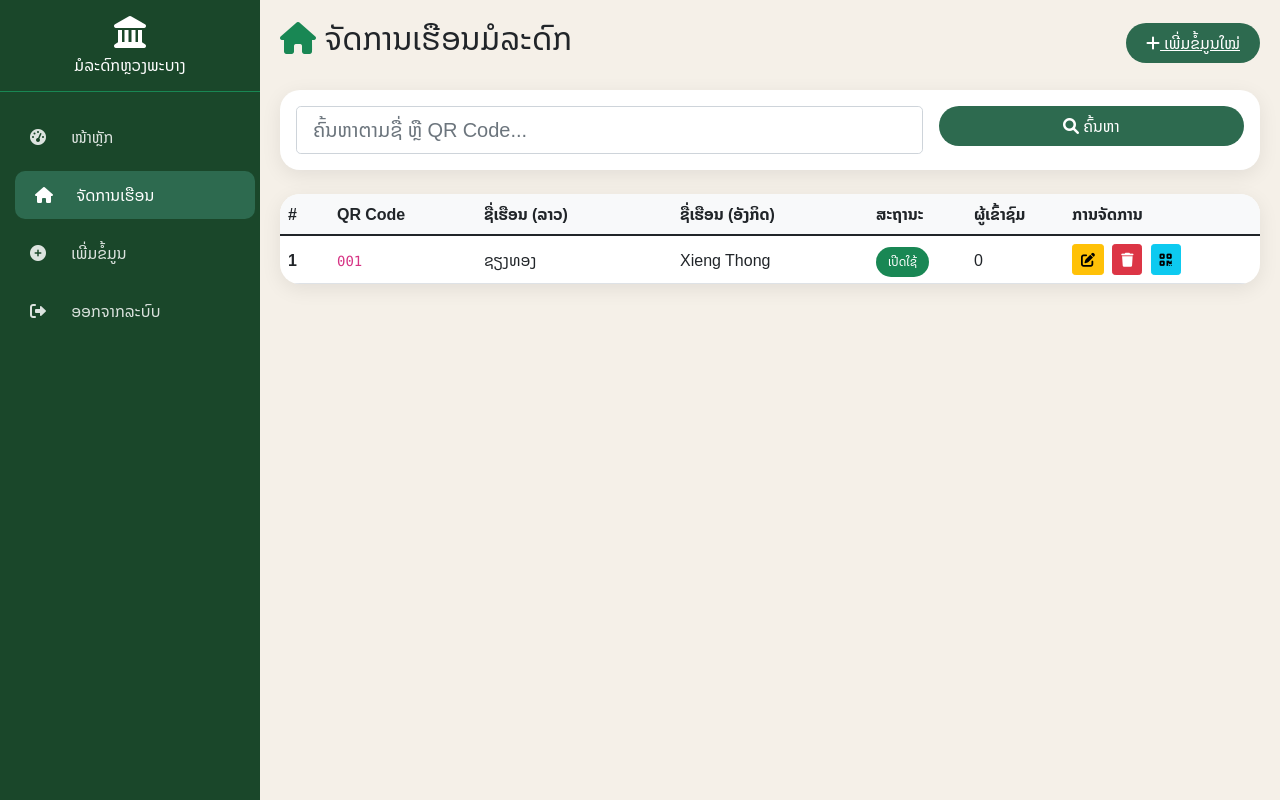
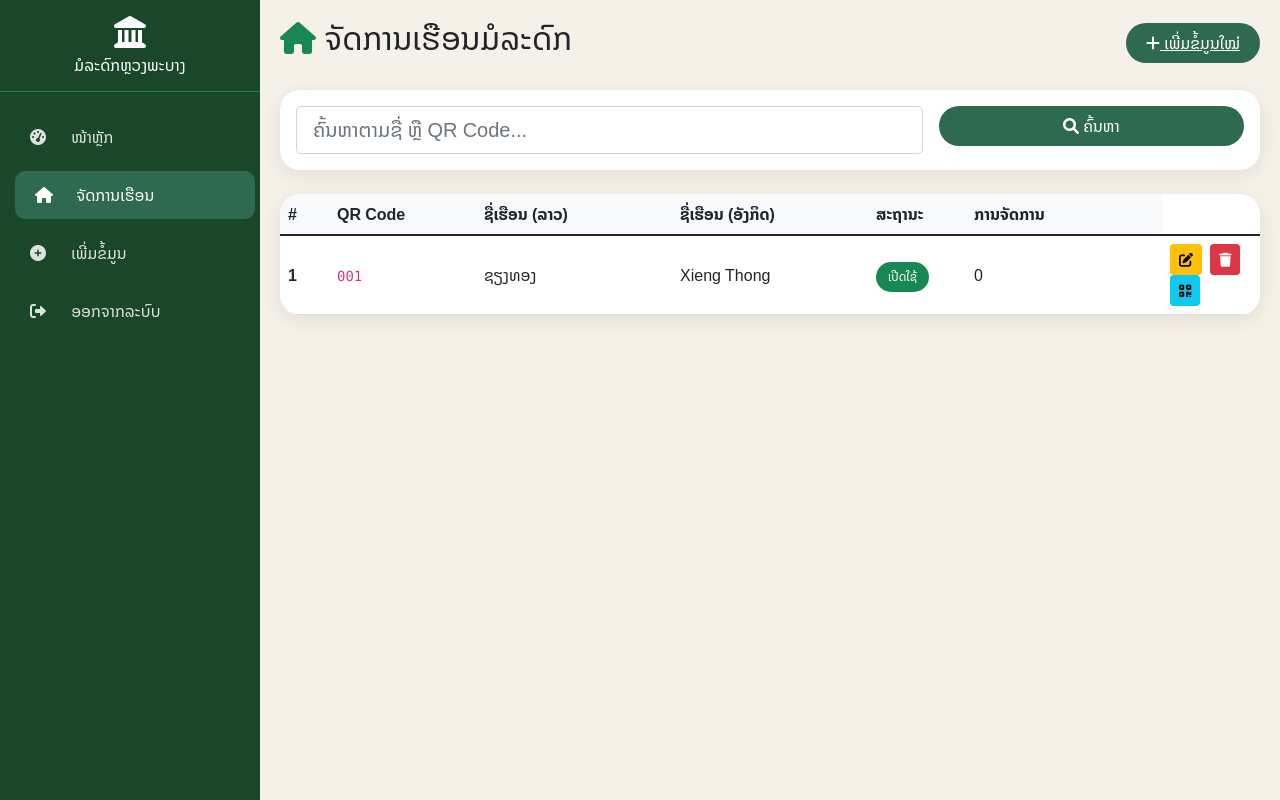
Before and after one commit to ling-gwdgw2/luangprabang_heritage2, a PHP site: page /luangprabang_heritage/admin/houses.php in a window 1280 px wide. Run offline with PHP 8.4, Linux system fonts and the light colour scheme; a user stored in the database is signed in; data comes from the database, SQL or seed files in the repository; data that the repository does not hold is empty; some libraries are stand-ins or nearby versions.

Commit message:
display none

```diff
--- a/admin/houses.php
+++ b/admin/houses.php
@@ -114,7 +114,7 @@ $result = mysqli_query($connect, $query);
                             <th style="width: 20%">ຊື່ເຮືອນ (ລາວ)</th>
                             <th style="width: 20%">ຊື່ເຮືອນ (ອັງກິດ)</th>
                             <th style="width: 10%">ສະຖານະ</th>
-                            <th style="width: 10%">ຜູ້ເຂົ້າຊົມ</th>
+                            <th style="width: 10%; display:none">ຜູ້ເຂົ້າຊົມ</th>
                             <th style="width: 20%">ການຈັດການ</th>
                         </tr>
                     </thead>
```
